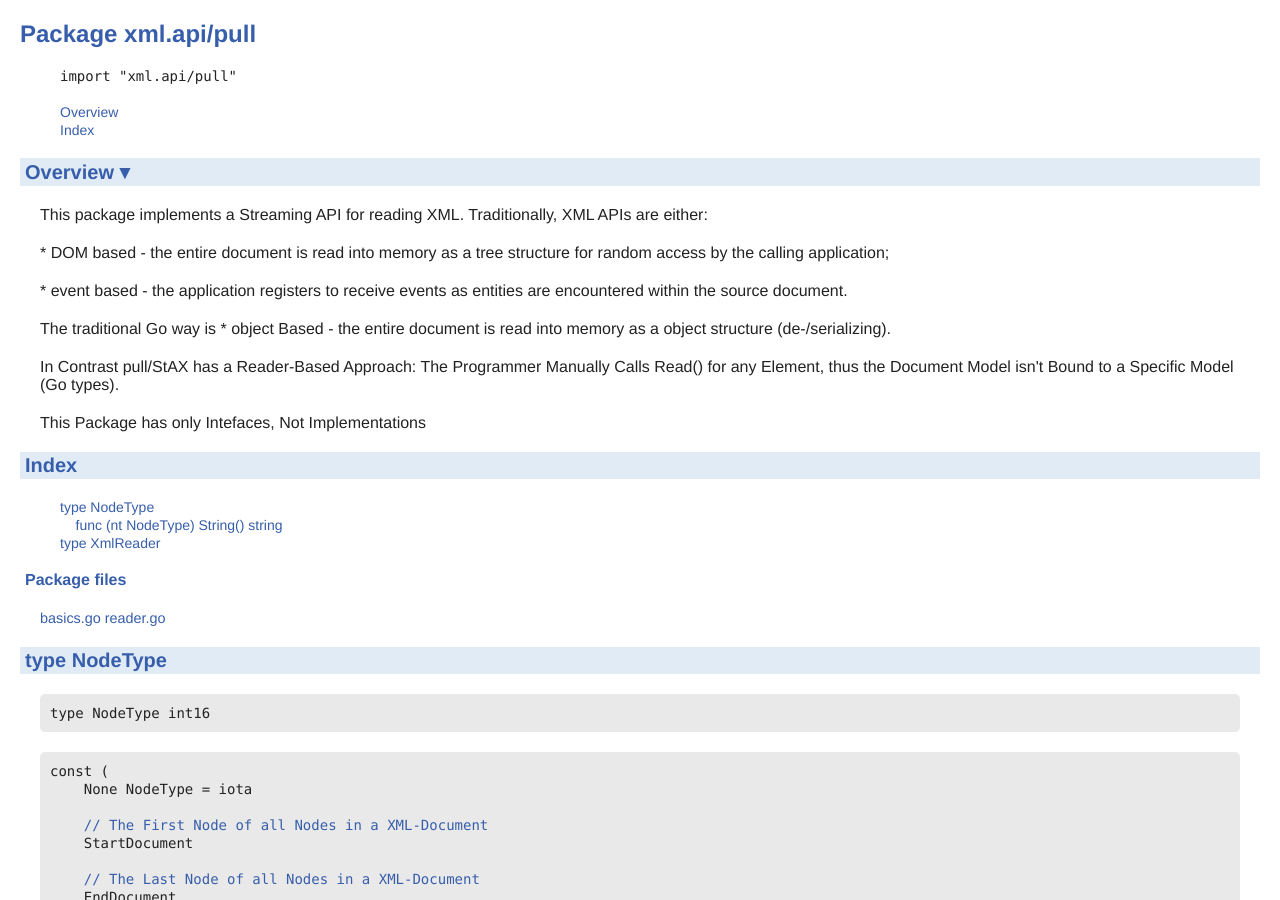
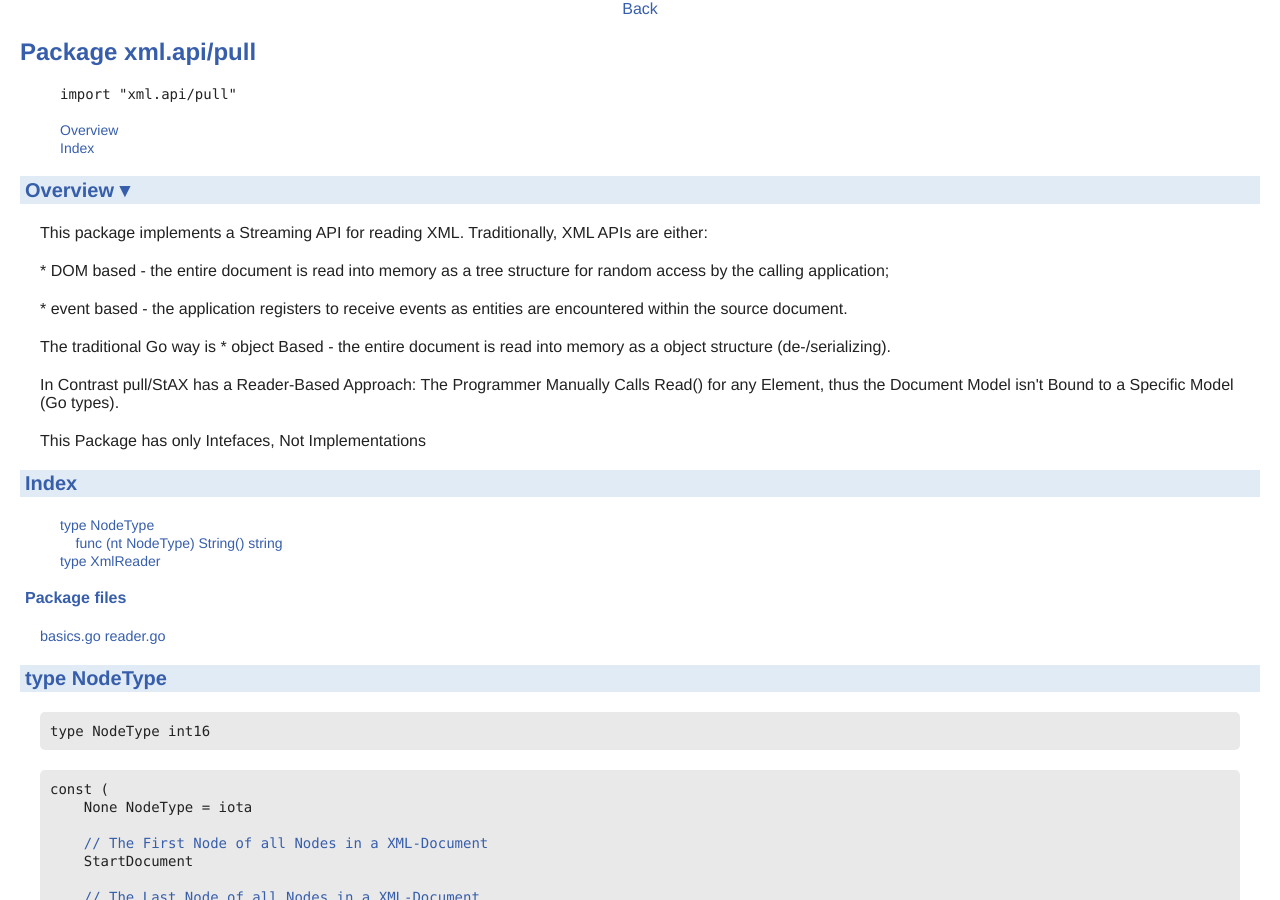
Before and after one commit to maxymania/gostax, a Jekyll site: the page built from gopkg/pull.html, in a window 1280 px wide and 900 px high. Built offline with Jekyll 4.4.1, drawn with Linux system fonts in a browser that asks for light colours; Markdown is read by kramdown in place of the engine named in the settings; comment, search, counter and statistics services are not loaded.

Commit message:
some Changes on godoc.html

```diff
--- a/_layouts/godoc.html
+++ b/_layouts/godoc.html
@@ -43,17 +43,12 @@ _gaq.push(["_trackPageview"]);
 
 </DIV></DIV>
 -->
+<a href="/gostax/">Back</a>
 
 
 <DIV id="page" class="wide" style="outline-width: 0px; outline-style: initial; outline-color: initial; " tabindex="-1">
 <DIV class="container">
-
-
-  <!-- <DIV id="plusone"><DIV style="height: 15px; width: 24px; text-indent: 0px; margin-top: 0px; margin-right: 0px; margin-bottom: 0px; margin-left: 0px; padding-top: 0px; padding-right: 0px; padding-bottom: 0px; padding-left: 0px; background-image: initial; background-attachment: initial; background-origin: initial; background-clip: initial; background-color: transparent; border-top-style: none; border-right-style: none; border-bottom-style: none; border-left-style: none; float: none; line-height: normal; font-size: 1px; vertical-align: baseline; display: inline-block; background-position: initial initial; background-repeat: initial initial; " id="___plusone_0"><IFRAME allowtransparency="true" frameborder="0" hspace="0" marginheight="0" marginwidth="0" scrolling="no" style="margin-top: 0px; margin-right: 0px; margin-bottom: 0px; margin-left: 0px; border-top-style: none; border-right-style: none; border-bottom-style: none; border-left-style: none; position: static; left: 0px; top: 0px; visibility: visible; width: 24px; height: 15px; " tabindex="0" vspace="0" width="100%" id="I0_1354347284684" name="I0_1354347284684" src="/gostax/google.go/fastbutton.htm" title="+1"></IFRAME></DIV></DIV> -->
   <H1>{{ page.title }}</H1>
-
-
-
 
 <DIV id="nav"></DIV>
 
```
